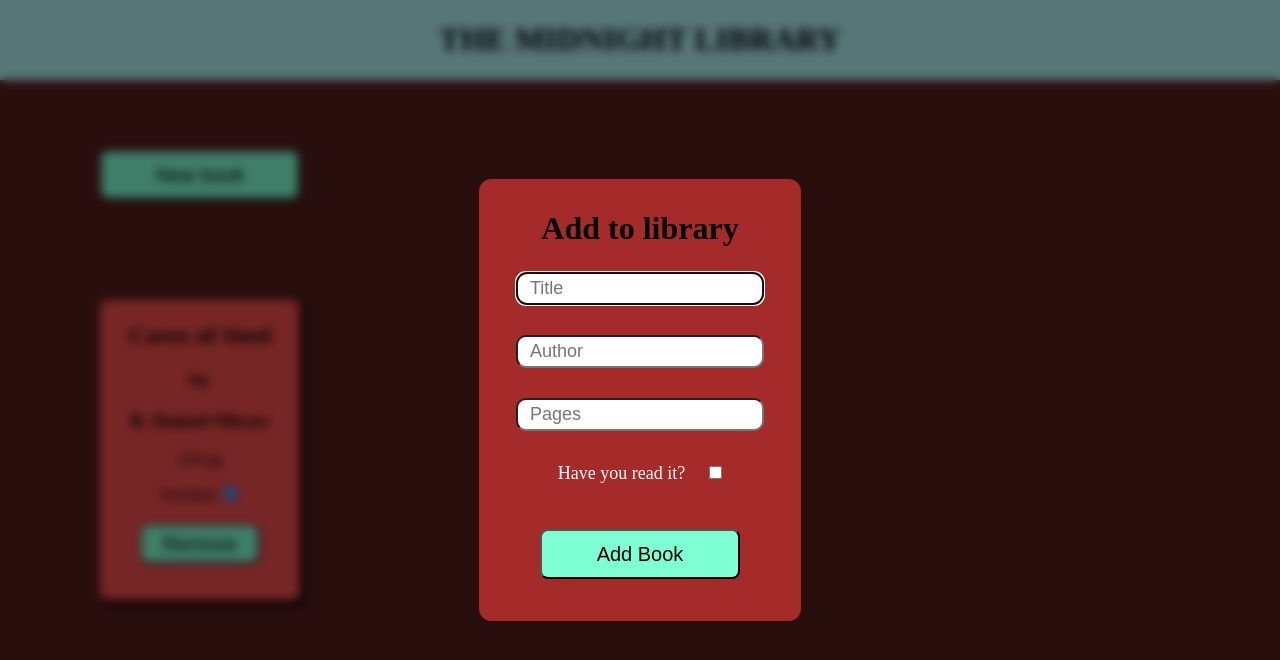
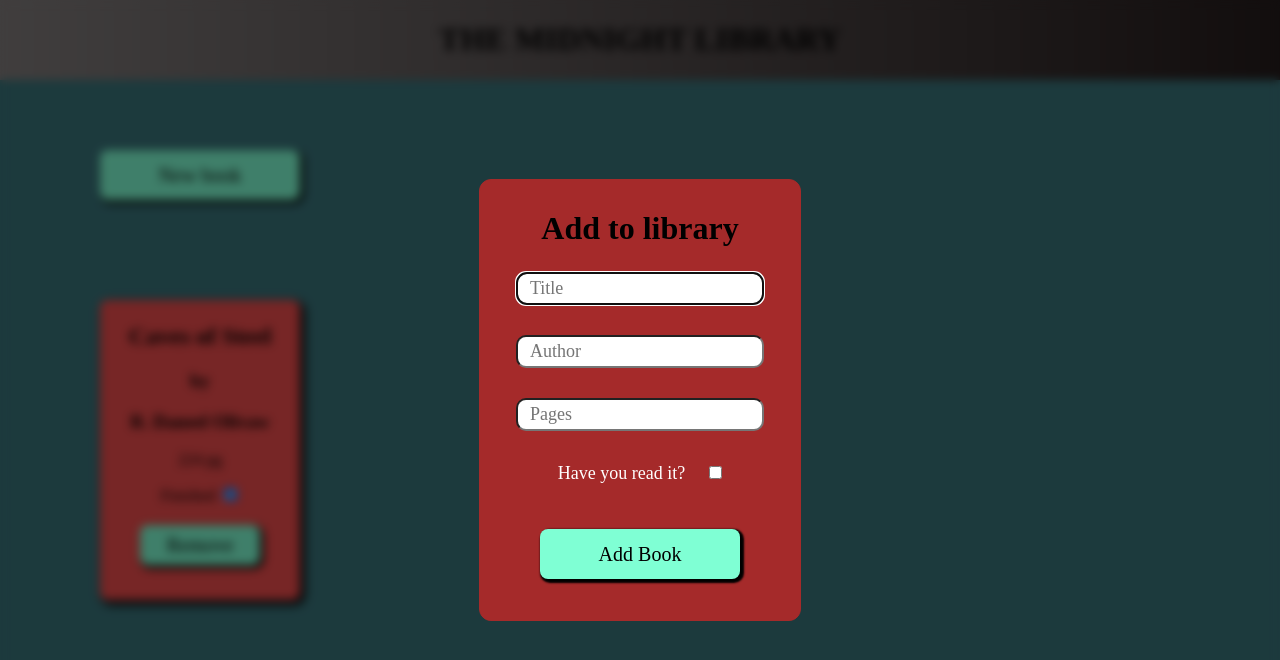
Before and after one commit to Ovidiu-R/TOP-Library, a plain HTML site: page library.html in a window 1280 px wide. Both pictures are taken after a click on the button "New book". Drawn offline with Linux system fonts and the light colour scheme.

Commit message:
Add box shadow effect to buttons and change colours

```diff
--- a/library.html
+++ b/library.html
@@ -18,7 +18,7 @@
             <h1>Add to library</h1>
             <input type="text" id="title" name="title" placeholder="Title" required>
             <input type="text" id="author" name="author" placeholder="Author" required>
-            <input type="text" id="pages" name="pages" placeholder="Pages">
+            <input type="number" id="pages" name="pages" placeholder="Pages">
             <label for="readStatus" style="font-size: 18px; color: white;" >Have you read it?</label>
             <input type="checkbox" name="read" id="readStatus">
             <button id="addBook">Add Book</button>
--- a/script.js
+++ b/script.js
@@ -1,6 +1,4 @@
 document.addEventListener('DOMContentLoaded', () => {
-
-
 const myLibrary = [
     {
         title: "Caves of Steel",
@@ -10,11 +8,9 @@ const myLibrary = [
     }
 ];
 
-console.log (myLibrary);
 const dialog = document.querySelector('dialog');
 const openModal = document.getElementById('openModal');
 const library = document.getElementById('library');
-
 
 openModal.addEventListener('click', () => {
     dialog.showModal();
@@ -41,8 +37,6 @@ document.addEventListener ('click', function (e) {
     }
 });
 
-
-
 function generateBook(title, author, pages, readStatus) {
     this.title = title;
     this.author = author;
@@ -52,22 +46,11 @@ function generateBook(title, author, pages, readStatus) {
 
 function readToggle(e) {
     let checkIndex = e.target.parentElement.getAttribute('data-index');
-    console.log ('TEST TEST TEST');
     myLibrary[checkIndex].readStatus = !myLibrary[checkIndex].readStatus;
-    console.log(myLibrary[checkIndex].readStatus);
 }
-
-// generateBook.prototype.readToggle = () => {
-//     if (this.readStatus == true){
-//         this.readStatus = false;
-//     } else {
-//         this.readStatus = true;
-//     }
-// }
 
 function addToLibrary(newBook) {
     myLibrary.push(newBook);
-    console.log(myLibrary);
 }
 
 
@@ -106,18 +89,14 @@ function drawLibrary() {
         remove.textContent = "Remove";
 
         container.append (title, by, author, pages, label, checkbox, remove);
-        console.log (container);
         library.appendChild(container);
     });
 }
 
 function removeBook(e) {
         let removeIndex = e.target.parentElement.getAttribute('data-index');
-        console.log (removeIndex);
         myLibrary.splice(removeIndex, 1);
-
         let books = e.target.parentElement.parentElement.children;
-        console.log (books);
         for (let i=removeIndex; i<= myLibrary.length; i++){
             let currentIndex = books[i].getAttribute ('data-index');
             books[i].setAttribute ('data-index', currentIndex - 1);
@@ -126,5 +105,3 @@ function removeBook(e) {
 }
 
 });
-
-/*Function to change object content based on result of read checkbox on each book*/
--- a/styles.css
+++ b/styles.css
@@ -1,13 +1,14 @@
-
+* {
+    font-family: 'Times New Roman', Times, serif;
+}
 
 body {
-    background-color: rgb(83, 28, 28);
+    background-color: rgb(57, 116, 123);
     display: grid;
     grid-template-rows: 100px 1fr;
     gap: 50px;
     padding: 0px;
     margin: 0px;
-
 }
 
 h1 {
@@ -15,7 +16,7 @@ h1 {
 }
 
 #header {
-    background-color: paleturquoise;
+    background: linear-gradient(to right, rgb(129, 124, 124), rgb(37, 28, 28));
     align-self: start;
     display: grid;
 }
@@ -36,13 +37,13 @@ h1 {
     background-color: rgb(238, 76, 76);
     box-sizing: border-box;
     padding: 0px;
-    border: 2px transparent solid;
+    border: 3px transparent solid;
     border-radius: 8px;
     box-shadow: 3px 3px 5px 2px;
 }
 
 .book:hover {
-    border: 2px solid white;
+    border: 3px solid white;
     transition: 300ms;
 }
 
@@ -52,6 +53,14 @@ button {
     width: 200px;
     background-color: aquamarine;
     font-size: 20px;
+    border: 1px transparent solid;
+    box-shadow: 2px 2px 2px 2px;
+}
+
+button:hover {
+    border: 1px solid black;
+    box-shadow: 0px 0px 0px 0px;
+    transition: 100ms;
 
 }
 
@@ -77,7 +86,7 @@ dialog {
     padding: 20px;
 }
 
-input[type="text"] {
+input[type="text"], input[type="number"] {
     border-radius: 10px;
     font-size: 18px;
     margin: 15px 0px 15px 0px;
```
